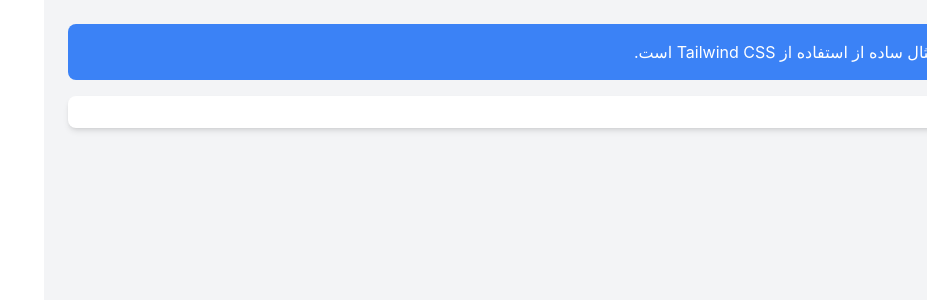
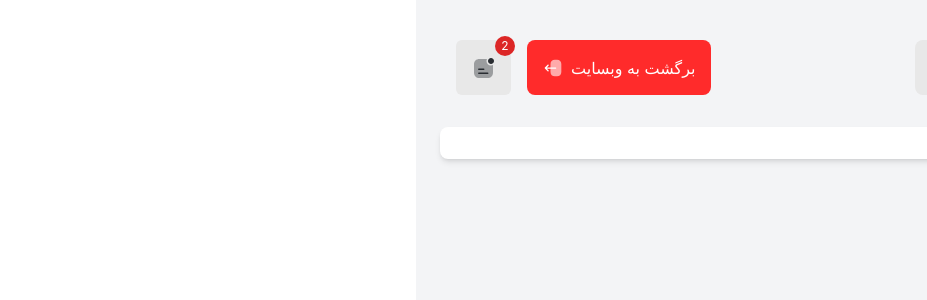
Before and after one commit to setareEzabadi/ExersiceBeta, a React (Create React App) app: page / in a window 1280 px wide. Shown: the top 300 px of the page, without its empty margins (353-1280 px from the left). Built offline with nearby package versions, Linux system fonts and the light colour scheme.

Commit message:
Update Header.jsx

```diff
--- a/src/Components/Header/Header.jsx
+++ b/src/Components/Header/Header.jsx
@@ -1,17 +1,50 @@
-// const Header = () => {
-//     return (
-//         <div className="Header">
-//             <span>salam header</span>
-//         </div>
-//     );
-// };
-
-// export default Header;
+import profile from '../../Assets/img/profile.png';
+import arrow from '../../Assets/svg/arrow-square-down.svg';
+import wallet from '../../Assets/svg/empty-wallet.svg';
+import logOut from '../../Assets/svg/logout.svg';
+import message from '../../Assets/svg/notification-status.svg';
 
 const Header = () => {
     return (
-        <div className="bg-blue-500 text-white p-4 rounded-lg">
-            سلام! این یک مثال ساده از استفاده از Tailwind CSS است.
+        <div className="flex items-center justify-between p-4">
+
+            {/* Right Side: Balance and Profile */}
+            <div className="flex items-center gap-6">
+
+                {/* Profile Section */}
+                <div className="flex items-center bg-[#E8E8E8] px-4 rounded-lg h-[55px] gap-[15px]">
+                    <img src={profile} alt="Profile" className="w-8 h-8 rounded-full mr-2" />
+                    <span className="text-sm font-semibold text-gray-700">ابوالفضل عزیز خوش آمدی</span>
+                    <img src={arrow} alt="Dropdown Arrow" className="w-5 h-5 ml-2" />
+                </div>
+
+                {/* Balance Section */}
+                <div className="flex items-center bg-[#E8E8E8] px-4 rounded-lg h-[55px]">
+                    <span className="text-sm font-semibold text-gray-700 ml-2">21,265,000 تومان</span>
+                    <img src={wallet} alt="Wallet" className="w-6 h-6" />
+                </div>
+
+            </div>
+
+            {/* Left Side: Notifications and Return Button */}
+            <div className="flex items-center gap-4">
+
+                {/* Return to Website Button */}
+                <button className="flex items-center bg-[#FF2B2B] text-white px-4 rounded-lg h-[55px]">
+                    <span className="ml-2">برگشت به وبسایت</span>
+                    <img src={logOut} alt="Return Arrow" className="w-5 h-5" />
+                </button>
+
+                {/* Notification Icon with Badge */}
+                <div className="relative flex items-center bg-[#E8E8E8] p-2 rounded-md h-[55px] w-[55px]">
+                    <img src={message} alt="Notification" className="w-6 h-6 mx-auto" />
+                    <span className="absolute -top-1 -right-1 bg-red-600 text-white text-xs w-5 h-5 flex items-center justify-center rounded-full">
+                        2
+                    </span>
+                </div>
+
+            </div>
+
         </div>
     );
 };
```
